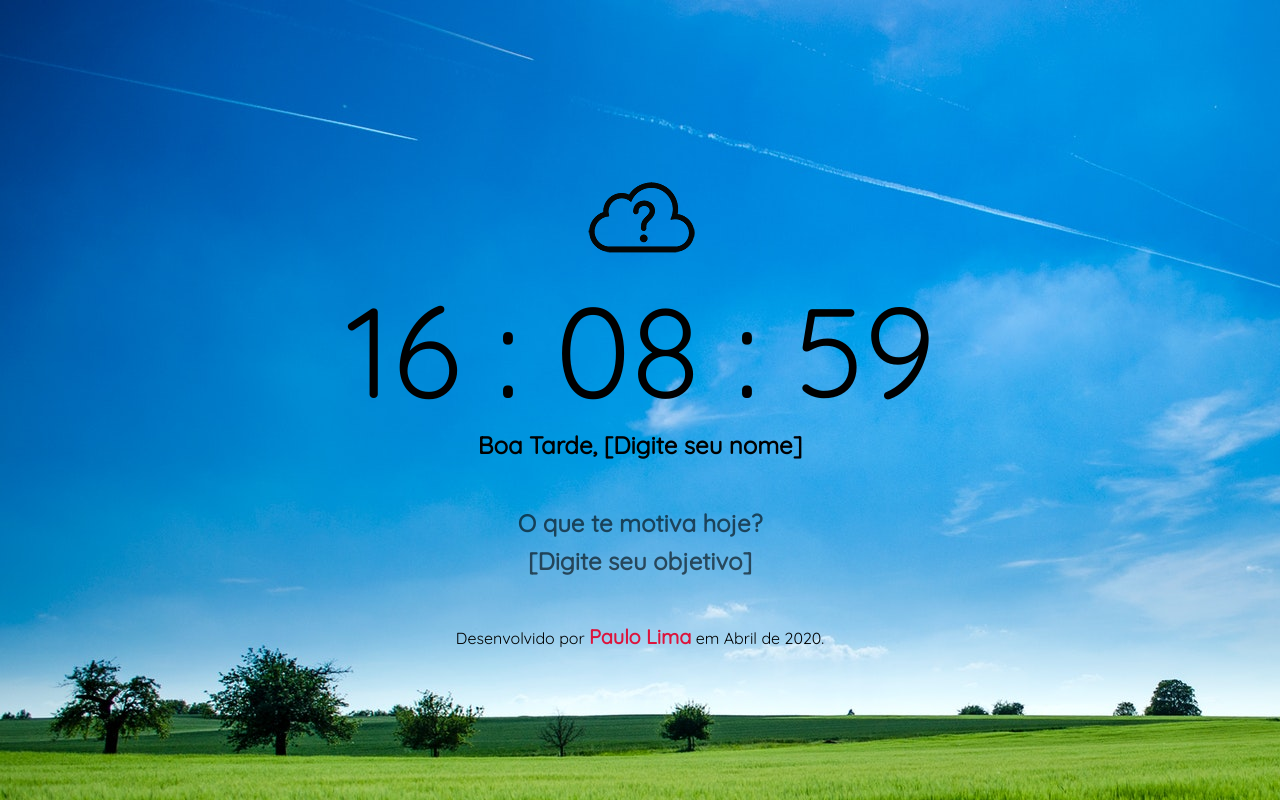
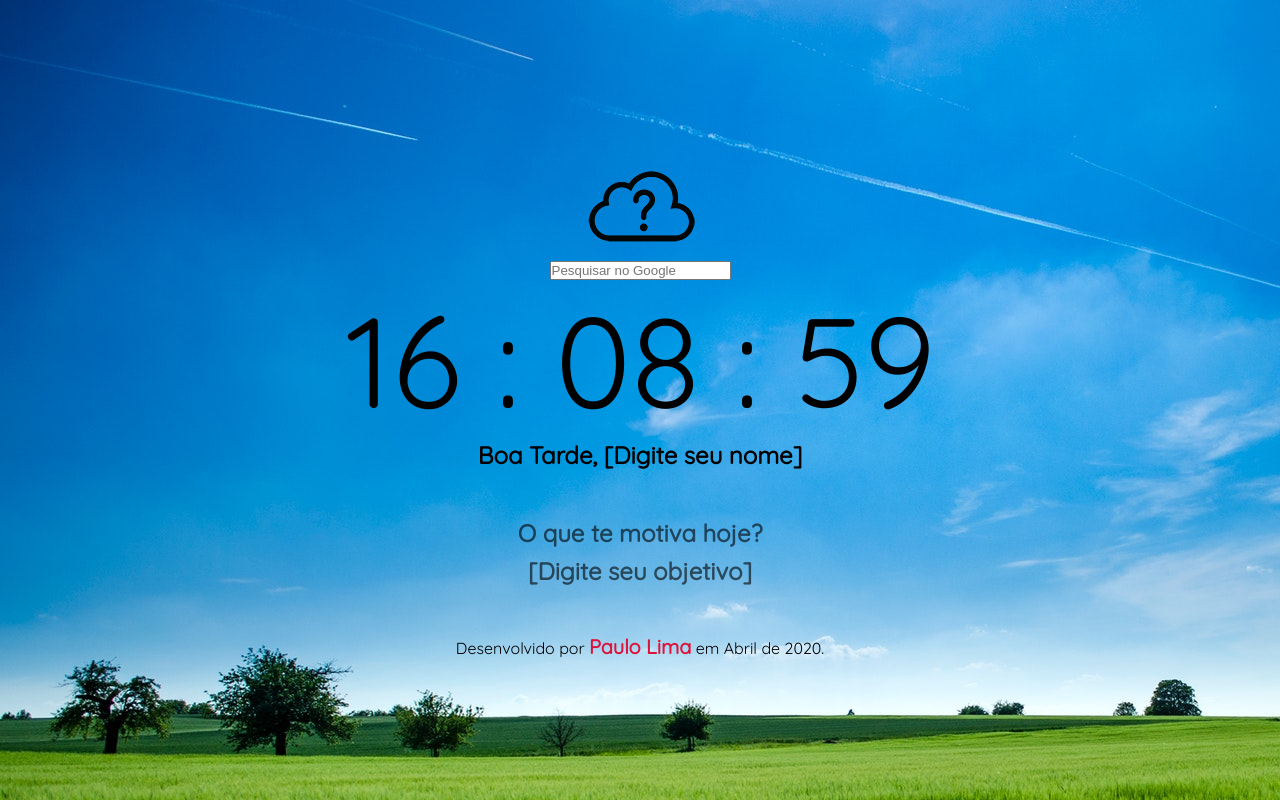
Before and after one commit to prmlimajr/prmlimajr.github.io, a plain HTML site: page oquetemotiva/index.html in a window 1280 px wide. Drawn offline with Linux system fonts and the light colour scheme.

Commit message:
Adicionada barra de pesquisa do google

```diff
--- a/oquetemotiva/index.html
+++ b/oquetemotiva/index.html
@@ -6,6 +6,7 @@
     <title>Bem Vindo</title>
     <link rel="stylesheet" href="css/styles.css">
     <link href="https://fonts.googleapis.com/css2?family=Quicksand&display=swap" rel="stylesheet">
+    <link rel="stylesheet" href="path/to/font-awesome/css/font-awesome.min.css">
 </head>
 <body>
     <section id="weather">
@@ -17,6 +18,12 @@
         <div class="conteudo-temperatura" id="conteudo-temperatura"></div>
         <div class="temperatura-descricao" id="temperatura-descricao"></div>
         <div class="local" id="local"></div>
+    </section>
+
+    <section id="google">
+        <form id=search action="https://www.google.com/search" method="get">
+            <input type="search" name="q" placeholder="Pesquisar no Google"/>
+        </form>
     </section>
 
     <section id="clock">
```
